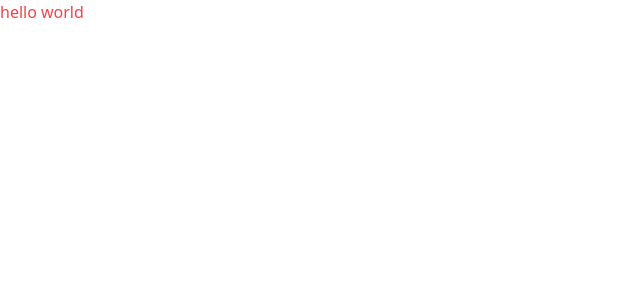
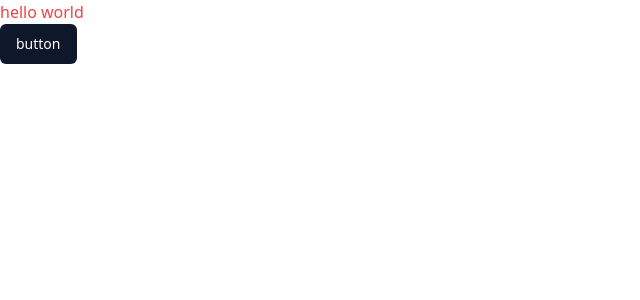
Before and after one commit to quinsberry/ChatApp, a Next.js app: page / in a window 1280 px wide. Shown: the top 300 px of the page, without its empty margins (0-640 px from the left). Built offline with nearby package versions, Linux system fonts and the light colour scheme.

Commit message:
Made Button component

```diff
--- a/src/app/page.tsx
+++ b/src/app/page.tsx
@@ -1,5 +1,10 @@
+import { Button } from '@/components/common/Button/Button';
+
 export default function Home() {
     return (
-        <div className="text-red-500">hello world</div>
+        <div>
+            <div className="text-red-500">hello world</div>
+            <Button isProcessing={false}>button</Button>
+        </div>
     );
 }
--- /dev/null
+++ b/src/assets/icons/LoaderIcon.tsx
@@ -0,0 +1,25 @@
+import { forwardRef } from 'react';
+
+interface LoaderIconProps {
+    className?: string;
+}
+
+export const LoaderIcon = forwardRef<SVGSVGElement, LoaderIconProps>(({ className }, ref) => {
+    return (
+        <svg
+            ref={ref}
+            className={className}
+            xmlns="http://www.w3.org/2000/svg"
+            width="24"
+            height="24"
+            viewBox="0 0 24 24"
+            fill="none"
+            stroke="currentColor"
+            strokeWidth="2"
+            strokeLinecap="round"
+            strokeLinejoin="round">
+            <path d="M21 12a9 9 0 1 1-6.219-8.56" />
+        </svg>
+    );
+});
+LoaderIcon.displayName = 'LoaderIcon';
--- /dev/null
+++ b/src/components/common/Button/Button.tsx
@@ -0,0 +1,46 @@
+import { ButtonHTMLAttributes, FunctionComponent } from 'react';
+import { cva, VariantProps } from 'class-variance-authority';
+import { ClassValue } from 'class-variance-authority/dist/types';
+import { LoaderIcon } from '@/assets/icons/LoaderIcon';
+import { cn } from '@/lib/utils/cn';
+
+const buttonVariants = cva<Record<string, Record<string, ClassValue>>>(
+    'active:scale-95 inline-flex items-center justify-center rounded-md text-sm font-medium transition-color focus:outline-none focus:ring-2 focus:ring-slate-400 focus:ring-offset-2 disabled:opacity-50 disabled:pointer-events-none',
+    {
+        variants: {
+            variant: {
+                default: 'bg-slate-900 text-white hover:bg-slate-800',
+                ghost: 'bg-transparent hover:text-slate-900 hover:bg-slate-200',
+            },
+            size: {
+                default: 'h-10 py-2 px-4',
+                sm: 'h-9 px-2',
+                lg: 'h-11 px-8',
+            },
+        },
+        defaultVariants: {
+            variant: 'default',
+            size: 'default',
+        },
+    }
+);
+
+interface ButtonProps extends ButtonHTMLAttributes<HTMLButtonElement>, VariantProps<typeof buttonVariants> {
+    isProcessing?: boolean;
+}
+
+export const Button: FunctionComponent<ButtonProps> = ({
+    className,
+    variant,
+    isProcessing,
+    size,
+    children,
+    ...props
+}) => {
+    return (
+        <button className={cn(buttonVariants({ variant, size, className }))} disabled={isProcessing} {...props}>
+            {isProcessing ? <LoaderIcon className="mr-2 h-4 w-4 animate-spin" /> : null}
+            {children}
+        </button>
+    );
+};
--- /dev/null
+++ b/src/lib/utils/cn.ts
@@ -0,0 +1,6 @@
+import { ClassValue, clsx } from 'clsx';
+import { twMerge } from 'tailwind-merge';
+
+export const cn = (...input: ClassValue[]) => {
+    return twMerge(clsx(...input));
+};
```
Also changed, not shown: package.json (+5 -2 lines).
